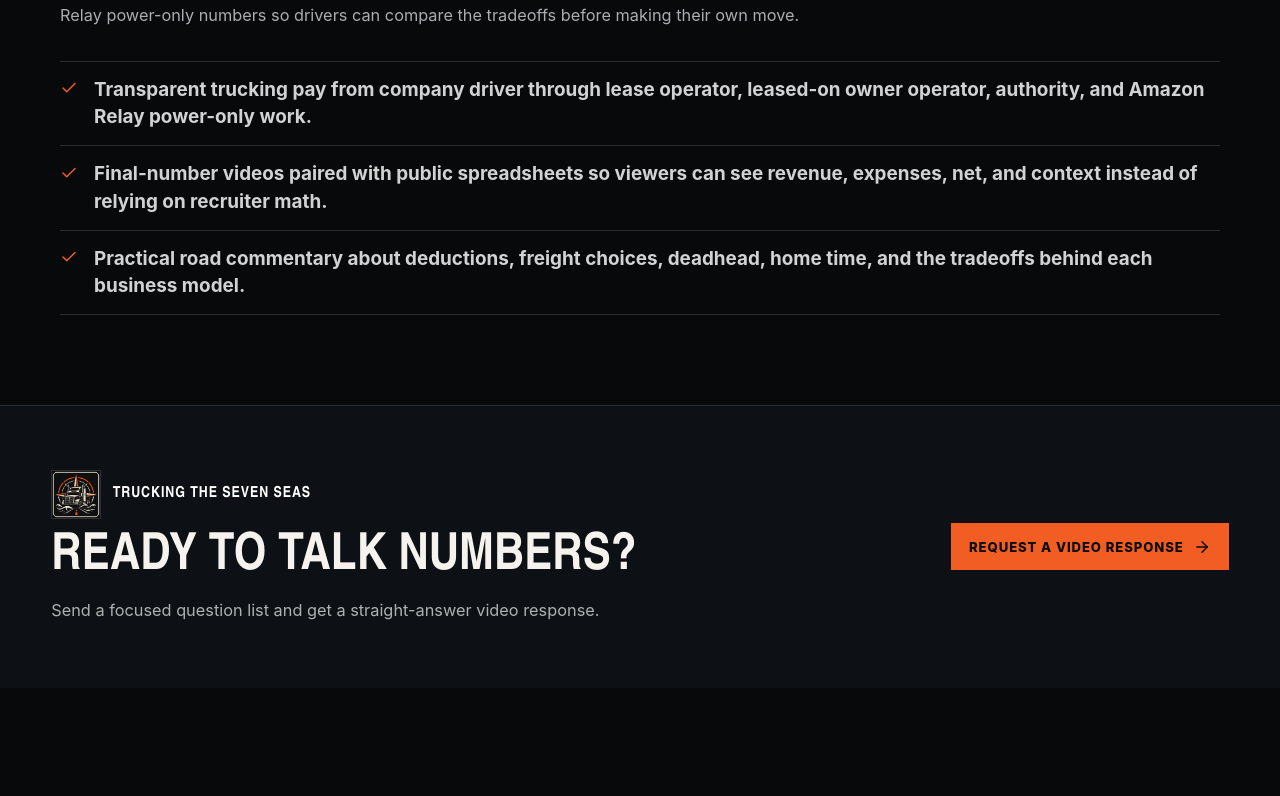
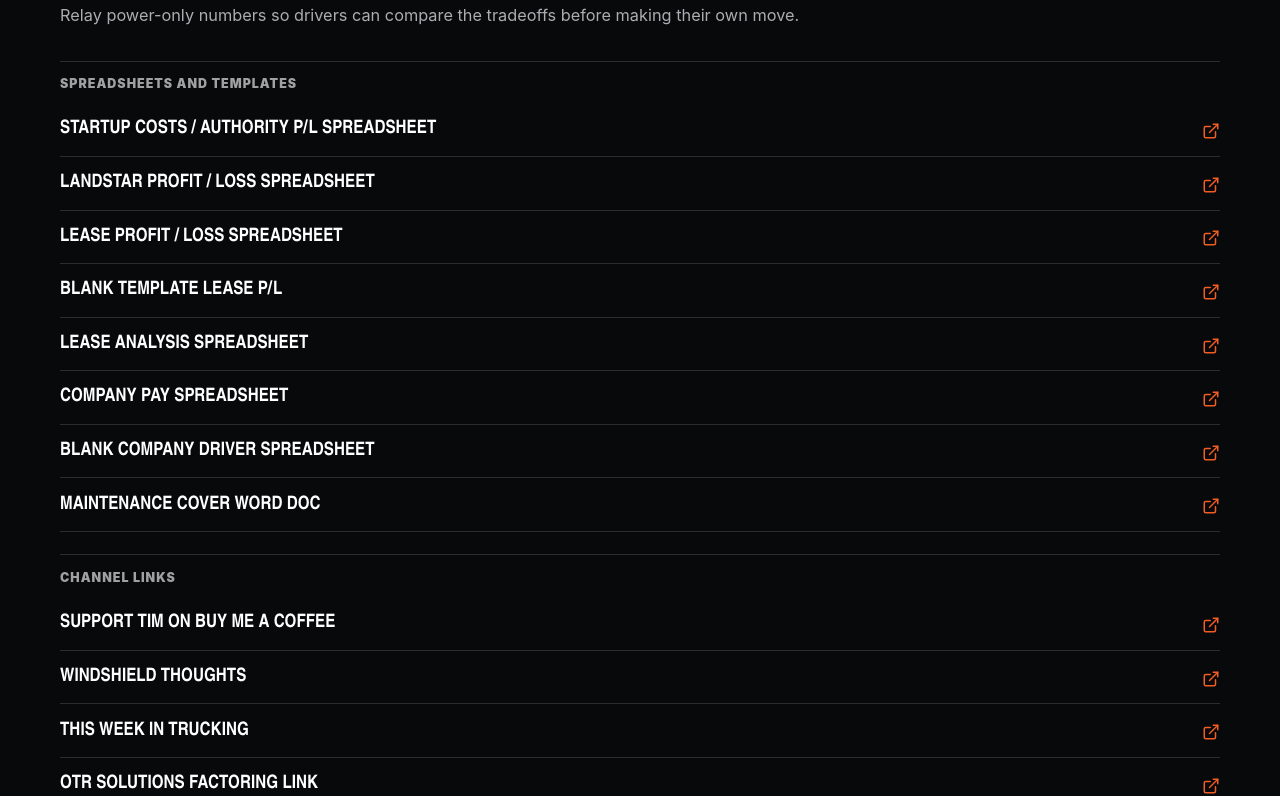
Before and after one commit to arisnow/ttss, a Next.js app: page / in a window 1280 px wide. Shown: the part 6545-7341 px from the top of the page. Before the commit the page ends 7233 px from the top, so only its background shows below. Built offline with nearby package versions, Linux system fonts and the light colour scheme.

Commit message:
Add verified resource links

```diff
--- a/src/App.css
+++ b/src/App.css
@@ -772,21 +772,38 @@
 
 .resource-list {
   display: grid;
+  gap: 1.4rem;
+}
+
+.resource-group {
+  display: grid;
   border-top: 1px solid rgba(255, 255, 255, 0.14);
+}
+
+.resource-group h3 {
+  padding: 0.9rem 0 0.7rem;
+  color: rgba(255, 255, 255, 0.62);
+  font-family: var(--ui);
+  font-size: 0.78rem;
+  font-weight: 900;
+  letter-spacing: 0.08em;
+  line-height: 1.3;
+  text-transform: uppercase;
 }
 
 .resource-list a,
 .synopsis-row {
   display: flex;
   align-items: center;
-  gap: 1rem;
-  min-height: 4.2rem;
+  gap: 0.9rem;
+  min-height: 3.35rem;
   padding: 0.9rem 0;
   color: #fff;
   border-bottom: 1px solid rgba(255, 255, 255, 0.14);
   font-family: var(--display);
-  font-size: clamp(1.25rem, 2vw, 1.75rem);
+  font-size: clamp(1rem, 1.45vw, 1.3rem);
   font-weight: 850;
+  line-height: 1.1;
   text-transform: uppercase;
 }
 
--- a/src/App.tsx
+++ b/src/App.tsx
@@ -1,6 +1,5 @@
 import {
   ArrowRight,
-  Check,
   ClipboardList,
   ExternalLink,
   FileSpreadsheet,
@@ -58,10 +57,65 @@
   },
 ] as const
 
-const synopsisPoints = [
-  'Transparent trucking pay from company driver through lease operator, leased-on owner operator, authority, and Amazon Relay power-only work.',
-  'Final-number videos paired with public spreadsheets so viewers can see revenue, expenses, net, and context instead of relying on recruiter math.',
-  'Practical road commentary about deductions, freight choices, deadhead, home time, and the tradeoffs behind each business model.',
+const resourceGroups = [
+  {
+    title: 'Spreadsheets and templates',
+    links: [
+      {
+        label: 'Startup Costs / Authority P/L Spreadsheet',
+        href: 'https://docs.google.com/spreadsheets/d/1OM_01BVB9uGBCQtLklKFDjiGXB7sj6vvC-cWnuRusOc/edit?gid=1522467381#gid=1522467381',
+      },
+      {
+        label: 'Landstar Profit / Loss Spreadsheet',
+        href: 'https://docs.google.com/spreadsheets/d/1GRc2Propb95tHqjA5SQY7fg16c67PXQ4Or0mBidh1cU/edit#gid=399595632',
+      },
+      {
+        label: 'Lease Profit / Loss Spreadsheet',
+        href: 'https://docs.google.com/spreadsheets/d/19wKorxQCaQWMsK7rjDo1e_xHzXbFUuPUlpm7HWDv20E/edit?usp=sharing',
+      },
+      {
+        label: 'Blank Template Lease P/L',
+        href: 'https://docs.google.com/spreadsheets/d/1LbaqMPAmAQIDBrn4zHO3r5iUM-uPX7OfQ5btDEBgVSc/edit?usp=sharing',
+      },
+      {
+        label: 'Lease Analysis Spreadsheet',
+        href: 'https://docs.google.com/spreadsheets/d/1SzT0-iBJLLuJ5yDN0q5mGSkH2jEn_KUk4e_8Wt8aytM/edit?usp=sharing',
+      },
+      {
+        label: 'Company Pay Spreadsheet',
+        href: 'https://docs.google.com/spreadsheets/d/1wGEHZkK7Y0jglo9Wy-lk8_KGth-wdDAONiXbmh5H6J8/edit?usp=sharing',
+      },
+      {
+        label: 'Blank Company Driver Spreadsheet',
+        href: 'https://docs.google.com/spreadsheets/d/1rMlfUJn0zlyCrWnVN81fx_jlydY-1NwDids2YOVHTFk/edit#gid=838522823',
+      },
+      {
+        label: 'Maintenance Cover Word Doc',
+        href: 'https://docs.google.com/document/d/1jyN5kXH7QgomSmvE3fQZGRpmbq4Vkz0owyp0KeKb58s/edit',
+      },
+    ],
+  },
+  {
+    title: 'Channel links',
+    links: [
+      {
+        label: 'Support Tim on Buy Me a Coffee',
+        href: 'https://buymeacoffee.com/truckingthesevenseas',
+      },
+      {
+        label: 'Windshield Thoughts',
+        href: 'https://www.youtube.com/channel/UC6ByG4ZeXiS7xaWhqP4B_AQ',
+      },
+      {
+        label: 'This Week in Trucking',
+        href: 'https://www.youtube.com/@thisweekintrucking',
+      },
+      {
+        label: 'OTR Solutions Factoring Link',
+        href: 'https://otrsolutions.com/referrals-inquiry-page/?tfa_37=001PZ00000PlklrYAB',
+      },
+    ],
+  },
 ] as const
 
 function App() {
@@ -197,10 +251,15 @@
             </p>
           </div>
           <div className="resource-list">
-            {synopsisPoints.map((point) => (
-              <div className="synopsis-row" key={point}>
-                <Check size={18} />
-                <span>{point}</span>
+            {resourceGroups.map((group) => (
+              <div className="resource-group" key={group.title}>
+                <h3>{group.title}</h3>
+                {group.links.map((link) => (
+                  <a href={link.href} target="_blank" rel="noreferrer" key={link.href}>
+                    <span>{link.label}</span>
+                    <ExternalLink size={18} />
+                  </a>
+                ))}
               </div>
             ))}
           </div>
```
